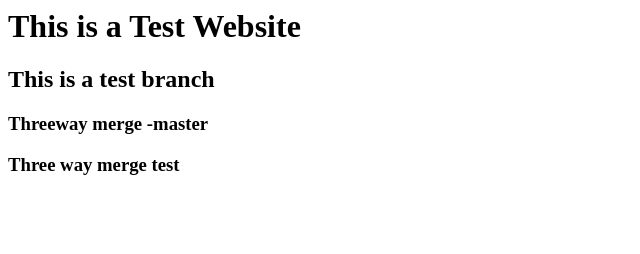
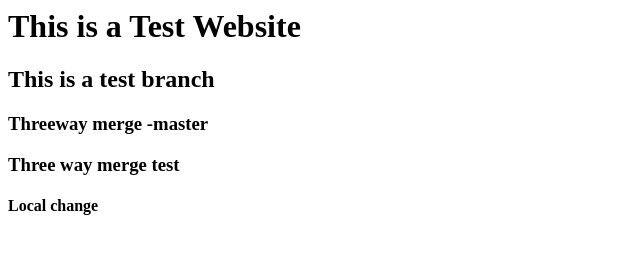
Before and after one commit to prassanta/prasanta_test, a plain HTML site: page index.html in a window 1280 px wide. Shown: the whole page, without its empty margins (0-640 px from the left). Drawn offline with Linux system fonts and the light colour scheme.

Commit message:
local change

```diff
--- a/index.html
+++ b/index.html
@@ -2,3 +2,4 @@
 <h2> This is a test branch </h2>
 <h3> Threeway merge -master </h3>
 <h3> Three way merge test </h3>
+<h4> Local change </h4>
```
